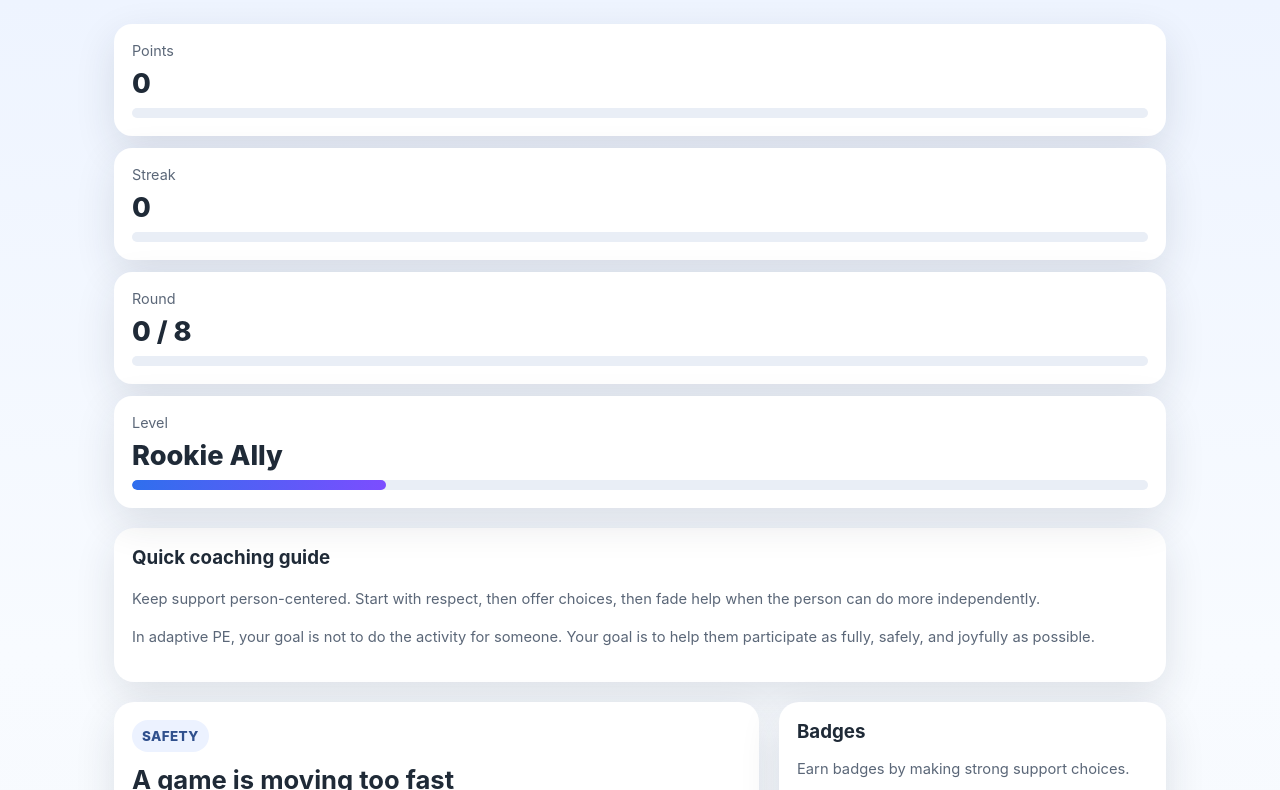
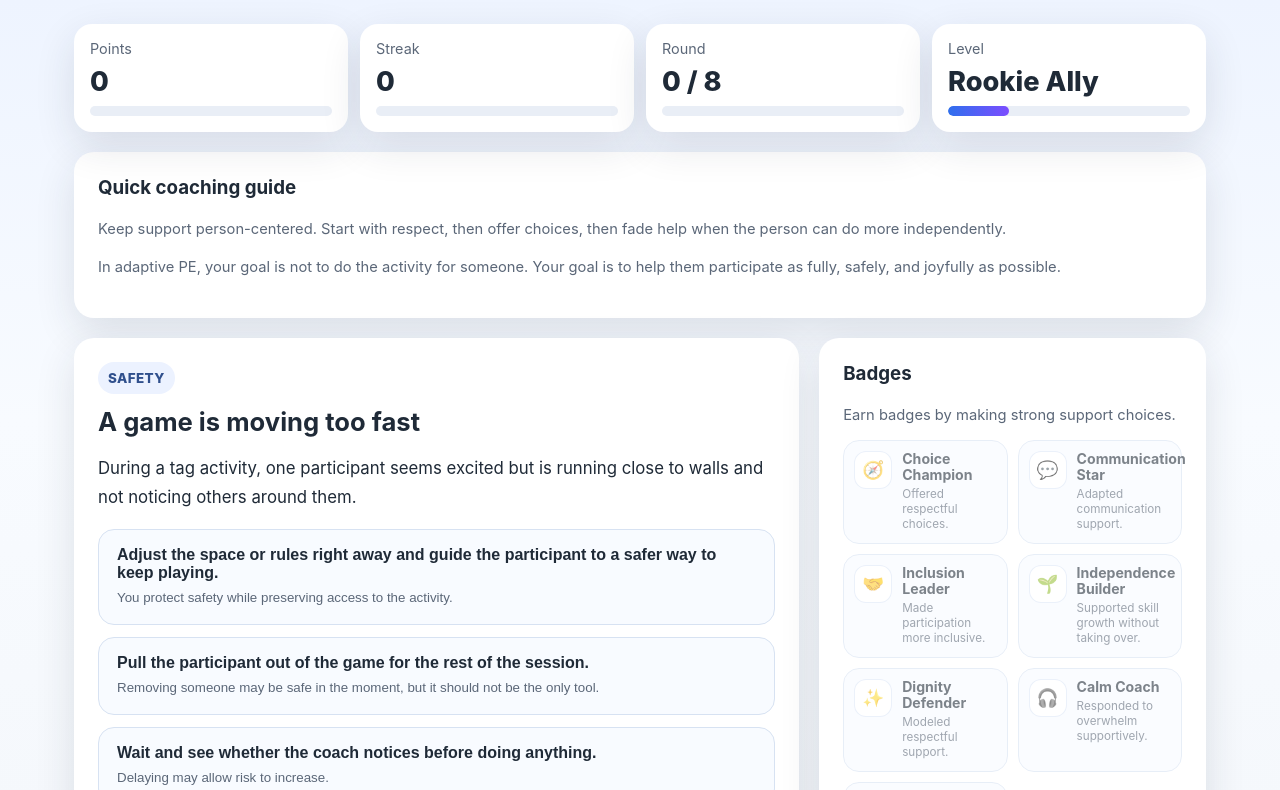
Before and after one commit to jeforsdick/austen, a plain HTML site: page index.html in a window 1280 px wide. Both pictures are taken after a click on the button "Start Game". Shown: the top 790 px of the page. Drawn offline with Linux system fonts and the light colour scheme.

Commit message:
Update index.html - try again

```diff
--- a/index.html
+++ b/index.html
@@ -31,7 +31,7 @@
     }
 
     .wrap {
-      max-width: 1100px;
+      max-width: 1180px;
       margin: 0 auto;
       padding: 24px;
     }
@@ -180,7 +180,7 @@
 
     .game-grid {
       display: grid;
-      grid-template-columns: 1.25fr 0.75fr;
+      grid-template-columns: minmax(0, 1.5fr) minmax(280px, 0.8fr);
       gap: 20px;
       align-items: start;
     }
@@ -291,25 +291,18 @@
       display: grid;
       grid-template-columns: repeat(2, minmax(0, 1fr));
       gap: 10px;
-      align-items: start;
     }
 
     .badge {
       display: flex;
-      flex-direction: column;
-      align-items: center;
-      justify-content: center;
-      text-align: center;
-      width: 100%;
-      max-width: 145px;
-      aspect-ratio: 1 / 1;
-      margin: 0 auto;
+      align-items: flex-start;
+      gap: 10px;
       padding: 10px;
-      border-radius: 999px;
+      min-height: 104px;
+      border-radius: 16px;
       background: #f8fbff;
       border: 1px solid #d7e2f2;
-      opacity: 0.55;
-      overflow: hidden;
+      opacity: 0.58;
     }
 
     .badge.earned {
@@ -319,30 +312,32 @@
     }
 
     .badge-icon {
-      width: 42px;
-      height: 42px;
-      border-radius: 999px;
+      width: 38px;
+      height: 38px;
+      border-radius: 12px;
       display: grid;
       place-items: center;
-      font-size: 1.25rem;
+      font-size: 1.1rem;
       background: white;
       box-shadow: inset 0 0 0 1px #dde7f8;
-      margin-bottom: 6px;
       flex-shrink: 0;
     }
 
+    .badge-copy {
+      min-width: 0;
+    }
+
     .badge h4 {
-      margin: 0 0 3px;
-      font-size: 0.76rem;
-      line-height: 1.1;
+      margin: 0 0 4px;
+      font-size: 0.88rem;
+      line-height: 1.15;
     }
 
     .badge p {
       margin: 0;
       color: var(--muted);
-      font-size: 0.63rem;
-      line-height: 1.15;
-      max-width: 90%;
+      font-size: 0.73rem;
+      line-height: 1.28;
     }
 
     .mini {
@@ -395,6 +390,10 @@
       .dashboard {
         grid-template-columns: repeat(2, 1fr);
       }
+
+      .badge-list {
+        grid-template-columns: repeat(2, minmax(0, 1fr));
+      }
     }
 
     @media (max-width: 600px) {
@@ -404,27 +403,8 @@
       .card, .stat { padding: 18px; }
       .start-box { flex-direction: column; align-items: stretch; }
       button { width: 100%; }
-      .badge {
-        max-width: 120px;
-        padding: 8px;
-      }
-      .badge-icon {
-        width: 36px;
-        height: 36px;
-        font-size: 1.05rem;
-      }
-      .badge h4 {
-        font-size: 0.68rem;
-      }
-      .badge p {
-        font-size: 0.57rem;
-      }
-    }
-      .dashboard { grid-template-columns: 1fr; }
-      .hero-title { font-size: 2rem; }
-      .card, .stat { padding: 18px; }
-      .start-box { flex-direction: column; align-items: stretch; }
-      button { width: 100%; }
+      .badge-list { grid-template-columns: 1fr; }
+      .badge { min-height: auto; }
     }
   </style>
 </head>
@@ -513,10 +493,10 @@
       <div class="side-stack">
         <div class="card">
           <h3 style="margin-top:0;">Badges</h3>
-          <p class="mini" style="margin-top:-4px; margin-bottom: 12px;">Earn badges by making strong support choices.</p>
+          <p class="mini" style="margin-top: 0; margin-bottom: 12px;">Earn badges by making strong support choices.</p>
           <div id="badgeList" class="badge-list"></div>
         </div>
-        </div>
+      </div>
     </section>
 
     <section id="endScreen" class="card hidden">
@@ -902,37 +882,37 @@
       choice: {
         icon: "🧭",
         title: "Choice Champion",
-        text: "You consistently offered respectful, supportive choices."
+        text: "Offered respectful choices."
       },
       communication: {
         icon: "💬",
         title: "Communication Star",
-        text: "You adapted communication so the participant could engage."
+        text: "Adapted communication support."
       },
       inclusion: {
         icon: "🤝",
         title: "Inclusion Leader",
-        text: "You made sure everyone had a meaningful place in the activity."
+        text: "Made participation more inclusive."
       },
       independence: {
         icon: "🌱",
         title: "Independence Builder",
-        text: "You supported skill growth without taking over."
+        text: "Supported skill growth without taking over."
       },
       respect: {
         icon: "✨",
         title: "Dignity Defender",
-        text: "You modeled respectful, person-centered support."
+        text: "Modeled respectful support."
       },
       regulation: {
         icon: "🎧",
         title: "Calm Coach",
-        text: "You responded to overwhelm with supportive adjustments."
+        text: "Responded to overwhelm supportively."
       },
       safety: {
         icon: "🛟",
         title: "Safety Spotter",
-        text: "You protected safety while keeping participation possible."
+        text: "Protected safety while keeping access."
       }
     };
 
@@ -1027,7 +1007,7 @@
         item.className = `badge ${state.earnedBadges.has(key) ? "earned" : ""}`;
         item.innerHTML = `
           <div class="badge-icon">${badge.icon}</div>
-          <div>
+          <div class="badge-copy">
             <h4>${badge.title}</h4>
             <p>${badge.text}</p>
           </div>
```
